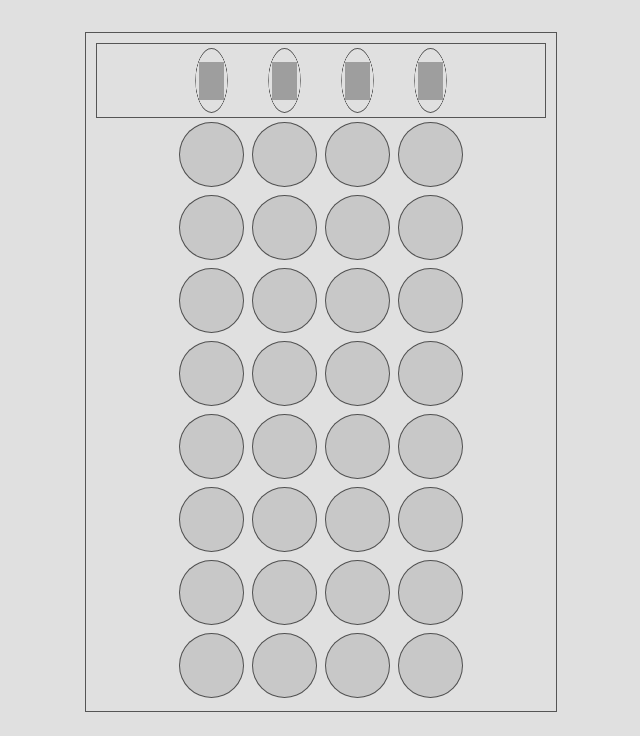
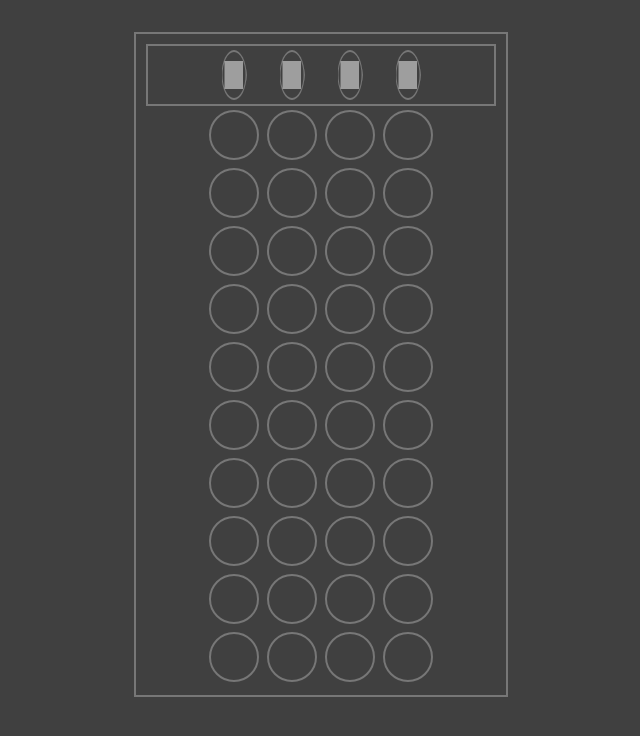
Before and after one commit to omkarbhale/colordle, a plain HTML site: page index.html in a window 1280 px wide. Shown: the whole page, without its empty margins (319-959 px from the left). Drawn offline with Linux system fonts and the light colour scheme; grey boxes are pictures that could not be loaded.

Commit message:
basic ui

```diff
--- a/index.html
+++ b/index.html
@@ -10,50 +10,7 @@
 </head>
 
 <body>
-    <div class="game-container" id="game-container">
-        <div class="board">
-            <div class="top">
-                <div class="circle hidden"></div>
-                <div class="circle hidden"></div>
-                <div class="circle hidden"></div>
-                <div class="circle hidden"></div>
-            </div>
-            <div class="grid">
-                <div class="circle"></div>
-                <div class="circle"></div>
-                <div class="circle"></div>
-                <div class="circle"></div>
-                <div class="circle"></div>
-                <div class="circle"></div>
-                <div class="circle"></div>
-                <div class="circle"></div>
-                <div class="circle"></div>
-                <div class="circle"></div>
-                <div class="circle"></div>
-                <div class="circle"></div>
-                <div class="circle"></div>
-                <div class="circle"></div>
-                <div class="circle"></div>
-                <div class="circle"></div>
-                <div class="circle"></div>
-                <div class="circle"></div>
-                <div class="circle"></div>
-                <div class="circle"></div>
-                <div class="circle"></div>
-                <div class="circle"></div>
-                <div class="circle"></div>
-                <div class="circle"></div>
-                <div class="circle"></div>
-                <div class="circle"></div>
-                <div class="circle"></div>
-                <div class="circle"></div>
-                <div class="circle next-up"></div>
-                <div class="circle next-up"></div>
-                <div class="circle next-up"></div>
-                <div class="circle next-up"></div>
-            </div>
-        </div>
-    </div>
+    <div class="game-container" id="game-container"></div>
 </body>
 
 </html>
--- a/src/main.js
+++ b/src/main.js
@@ -1,10 +1,14 @@
 import { Game } from "./game/game.js";
+import { Game as GameBoard } from "./ui/game.js";
 
 console.log("Main.js!");
 
 const main = async () => {
     window.game = new Game();
     window.game.init();
+
+    const gameContainer = document.querySelector("#game-container");
+    window.board = new GameBoard(gameContainer);
 };
 
 main();
--- /dev/null
+++ b/src/ui/board.js
@@ -0,0 +1,33 @@
+import { hiddenColorCount, maxGuesses } from "../config.js";
+
+export class Board {
+    constructor() {
+        this.root = document.createElement('div');
+        this.init();
+    }
+
+    init() {
+        this.root.classList.add('board');
+        const top = document.createElement('div');
+        const grid = document.createElement('div');
+        top.classList.add('top');
+        grid.classList.add('grid');
+
+        for (let i = 0; i < hiddenColorCount; i++) {
+            const circle = document.createElement('div');
+            circle.classList.add('circle', 'hidden');
+            top.appendChild(circle);
+        }
+        for (let i = 0; i < hiddenColorCount * maxGuesses; i++) {
+            const circle = document.createElement('div');
+            circle.classList.add('circle');
+            if (Math.floor(i / 4) === maxGuesses - 1) {
+                circle.classList.add('next-up');
+            }
+            grid.appendChild(circle);
+        }
+
+        this.root.appendChild(top);
+        this.root.appendChild(grid);
+    }
+}
--- /dev/null
+++ b/src/ui/game.js
@@ -0,0 +1,12 @@
+import { Board } from "./board.js";
+
+// Consists of game response, game board, and color palette
+export class Game {
+    constructor(parentContainer) {
+        this.root = parentContainer;
+
+        this.board = new Board();
+
+        this.root.appendChild(this.board.root);
+    }
+}
--- a/style.css
+++ b/style.css
@@ -5,7 +5,7 @@
 }
 
 body {
-    background-color: #e0e0e0;
+    background-color: #404040;
 }
 
 .game-container {
@@ -14,35 +14,42 @@ body {
 }
 
 .board {
+    --board-width: 350px;
     margin: 2rem;
-    border: 1px solid rgba(50, 50, 50, .8);
+    border: 2px solid rgba(200, 200, 200, .4);
     display: flex;
     flex-direction: column;
     align-items: center;
-    min-width: 450px;
+    min-width: var(--board-width);
     padding: .6rem;
 }
 
 .top, .grid {
     display: grid;
+    /* TODO: get items per row from config */
     grid-template-columns: repeat(4, max-content);
 }
 
 .top {
-    border: 1px solid rgba(50, 50, 50, .8);
-    width: 450px;
+    border: 2px solid rgba(200, 200, 200, .4);
+    width: var(--board-width);
     display: flex;
     justify-content: center;
 }
 
 .circle {
-    --background-color: 200, 200, 200;
-    background-color: rgba(var(--background-color), 1);
-    width: 65px;
-    height: 65px;
-    border: 1px solid rgba(50, 50, 50, .8);
+    --background-color: 250, 250, 250;
+    --circle-width: 50px;
+    background-color: transparent;
+    width: var(--circle-width);
+    height: var(--circle-width);
+    border: 2px solid rgba(200, 200, 200, .4);
     border-radius: 50%;
     margin: .25rem;
+}
+.circle.next-up {
+    /* background-color: rgba(var(--background-color), 1); */
+    cursor: pointer;
 }
 .circle.next-up:hover {
     background-color: rgba(var(--background-color), .5);
```
